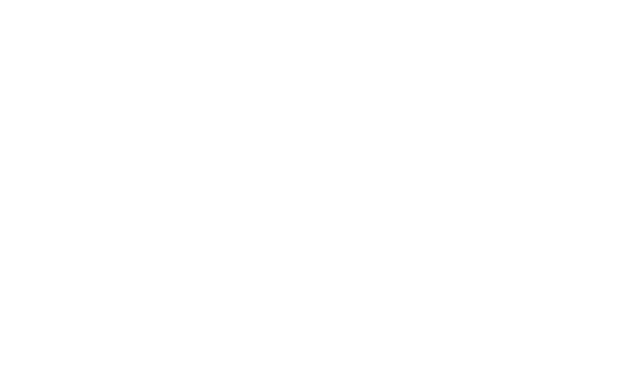
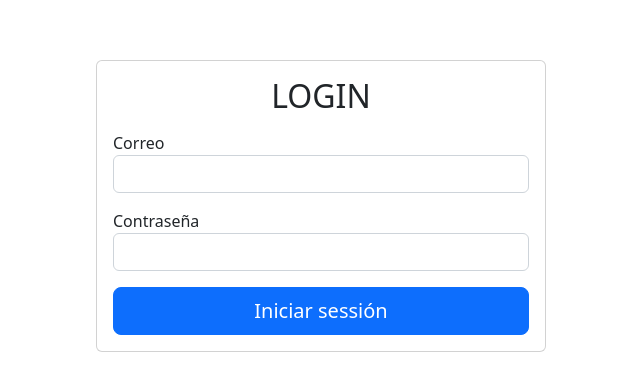
Before and after one commit to fernandomy/angular-pos, an Angular app: page /auth in a window 1280 px wide. Before the commit this address led to /. Shown: the part 194-584 px from the top of the page, without its empty margins (319-959 px from the left). Built offline with nearby package versions, Linux system fonts and the light colour scheme.

Commit message:
Layout login and routing auth

```diff
--- a/src/app/app-routing.module.ts
+++ b/src/app/app-routing.module.ts
@@ -1,10 +1,17 @@
 import { NgModule } from '@angular/core';
 import { RouterModule, Routes } from '@angular/router';
 
-const routes: Routes = [];
+const routes: Routes = [
+  { path: '', redirectTo: 'auth', pathMatch: 'full' },
+  {
+    path: 'auth',
+    loadChildren: () =>
+      import('./core/auth/auth.module').then((m) => m.AuthModule),
+  },
+];
 
 @NgModule({
   imports: [RouterModule.forRoot(routes)],
-  exports: [RouterModule]
+  exports: [RouterModule],
 })
-export class AppRoutingModule { }
+export class AppRoutingModule {}
--- a/src/app/core/auth/auth-routing.module.ts
+++ b/src/app/core/auth/auth-routing.module.ts
@@ -1,10 +1,11 @@
 import { NgModule } from '@angular/core';
 import { RouterModule, Routes } from '@angular/router';
+import { LoginComponent } from './components/login/login.component';
 
-const routes: Routes = [];
+const routes: Routes = [{ path: '', component: LoginComponent }];
 
 @NgModule({
   imports: [RouterModule.forChild(routes)],
-  exports: [RouterModule]
+  exports: [RouterModule],
 })
-export class AuthRoutingModule { }
+export class AuthRoutingModule {}
--- /dev/null
+++ b/src/app/core/auth/components/login/login.component.css
@@ -0,0 +1,16 @@
+.layout {
+  display: flex;
+  justify-content: center;
+  align-items: center;
+  height: 100vh;
+}
+.card {
+  padding: 1rem;
+  width: 450px;
+  max-width: 500px;
+}
+
+.card-title {
+  text-align: center;
+  margin-bottom: 1rem;
+}
--- /dev/null
+++ b/src/app/core/auth/components/login/login.component.html
@@ -0,0 +1,22 @@
+<div class="layout">
+  <div class="card">
+    <form>
+      <div class="card-title">
+        <h2>LOGIN</h2>
+      </div>
+      <div class="mb-3">
+        <label for="email">Correo</label>
+        <input type="email" id="email" class="form-control" />
+      </div>
+      <div class="mb-3">
+        <label for="password">Contraseña</label>
+        <input type="password" id="password" class="form-control" />
+      </div>
+      <div class="d-grid gap-2">
+        <button type="button" class="btn btn-lg btn-primary">
+          Iniciar sessión
+        </button>
+      </div>
+    </form>
+  </div>
+</div>
```
Also changed, not shown: src/app/core/auth/auth.module.ts (+4 -7 lines), src/app/core/auth/components/login/login.component.ts (added, +10 -0 lines).
